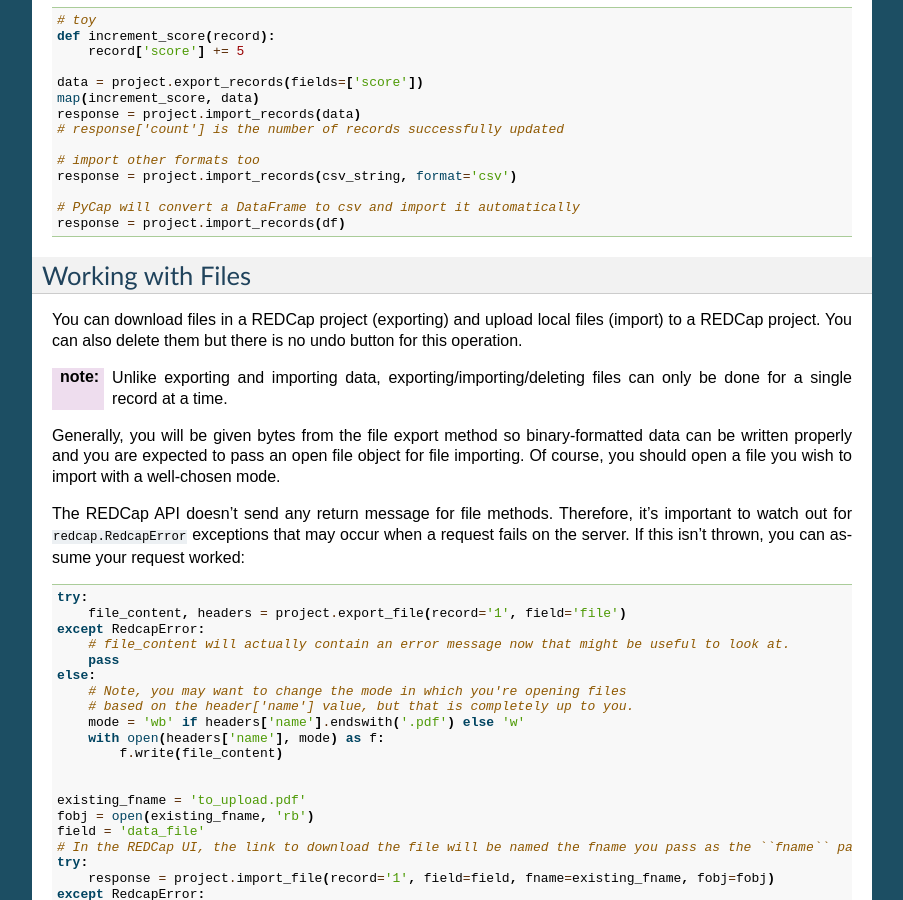
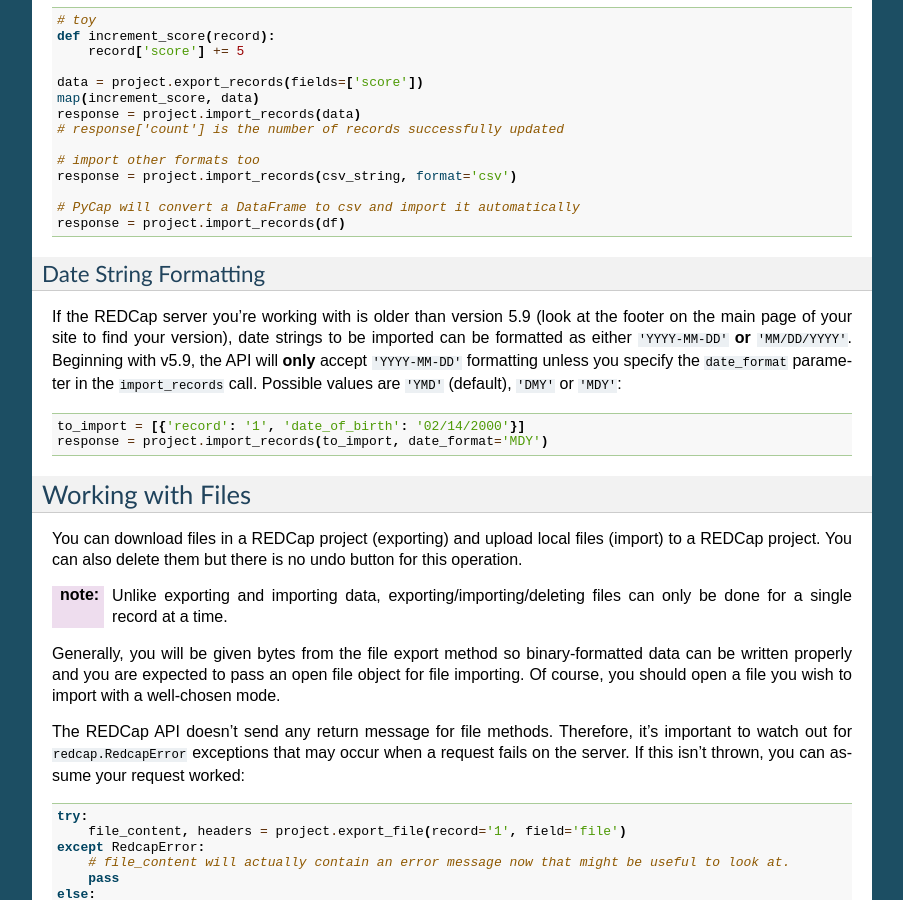
Before and after one commit to redcap-tools/PyCap, a Sphinx documentation site: the page built from docs/deep.rst, in a window 1280 px wide and 900 px high, scrolled down 2610 px. Shown: the whole window, without its empty margins (198-1101 px from the left). Built offline with Sphinx 7.4.7, drawn with Linux system fonts in a browser that asks for light colours; some of the changed text lies outside the part shown.

Commit message:
add date format docs

```diff
--- a/docs/deep.rst
+++ b/docs/deep.rst
@@ -134,6 +134,15 @@ PyCap aims to make importing as easy as exporting::
     # PyCap will convert a DataFrame to csv and import it automatically
     response = project.import_records(df)
 
+Date String Formatting
+^^^^^^^^^^^^^^^^^^^^^^
+
+If the REDCap server you're working with is older than version 5.9 (look at the footer on the main page of your site to find your version), date strings to be imported can be formatted as either ``'YYYY-MM-DD'`` **or** ``'MM/DD/YYYY'``. Beginning with v5.9, the API will **only** accept ``'YYYY-MM-DD'`` formatting unless you specify the ``date_format`` parameter in the ``import_records`` call. Possible values are ``'YMD'`` (default), ``'DMY'`` or ``'MDY'``::
+
+    to_import = [{'record': '1', 'date_of_birth': '02/14/2000'}]
+    response = project.import_records(to_import, date_format='MDY')
+
+
 Working with Files
 ------------------
 
```
